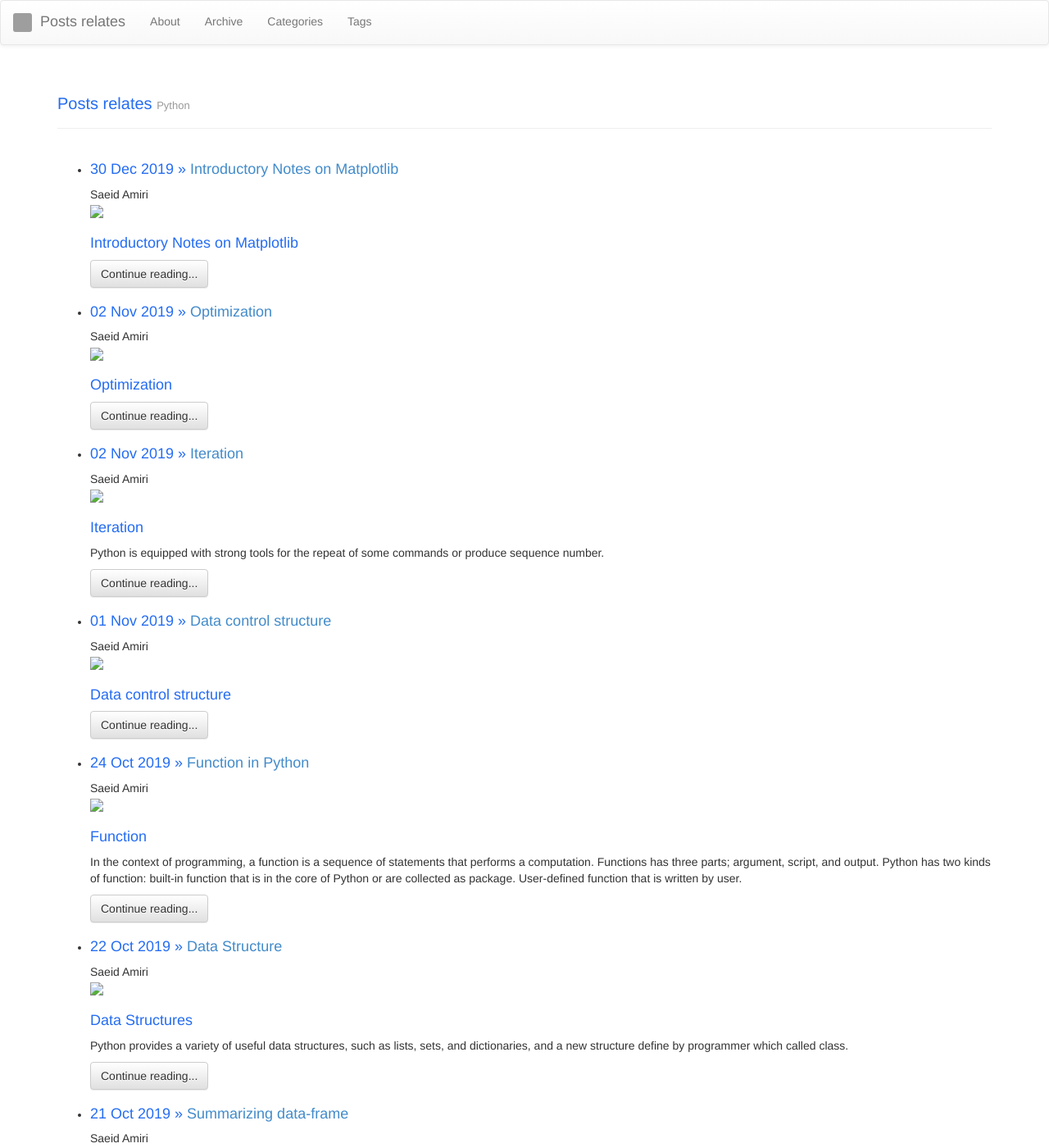
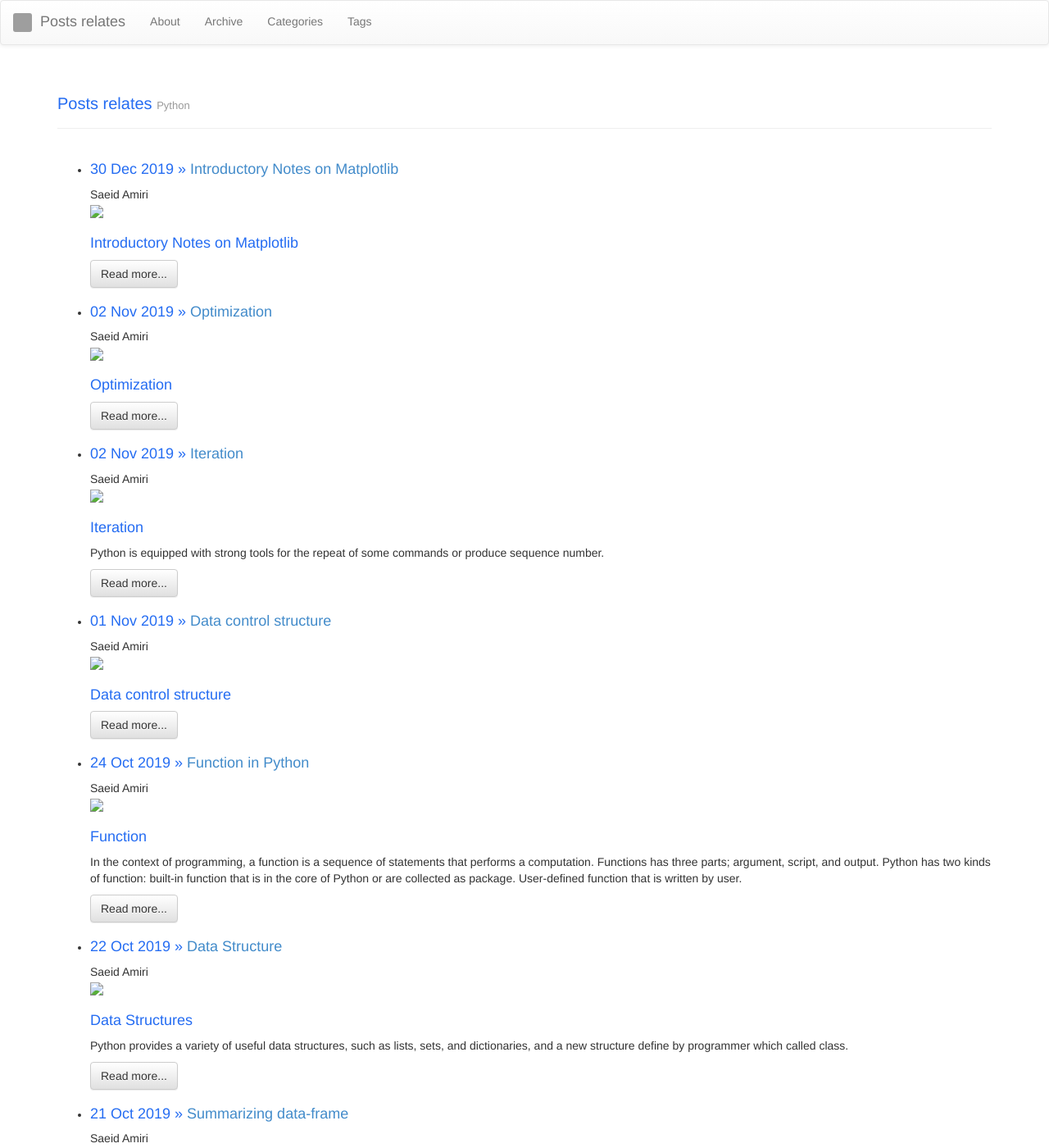
Before and after one commit to saeidamiri1/myblog, a Jekyll site: the page built from index.md, in a window 1280 px wide and 1400 px high. Shown: the whole window at 82% size. Built offline with Jekyll 4.4.1, drawn with Linux system fonts in a browser that asks for light colours; nearby versions of some CDN libraries; some of the changed text lies outside the part shown; grey boxes are pictures that could not be loaded.

Commit message:
Built on 2020-08-25

```diff
--- a/_includes/themes/bootstrap-3/default.html
+++ b/_includes/themes/bootstrap-3/default.html
@@ -87,9 +87,9 @@
     <div id="footer">
       <div class="container">
         <p>&copy; {{ site.time | date: '%Y' }} {{ site.author.name }}
-		<a href="https://www.researchgate.net/profile/Saeid_Amiri6"><img src="{{site.url}}/assets/images/researchgate.png" /></a>
-		<a href="mailto:saeid.amiri1@gmail.com"><img src="{{ site.url }}/assets/images/gmail.jpeg" /></a>
-		<a href="https://github.com/saeidamiri1"><img src="{{ site.url }}/assets/images/GitHub-Mark-64px.png" /></a>
+		<a href="https://www.researchgate.net/profile/Saeid_Amiri6"><img src="{{BASE_PATH}}/assets/images/researchgate.png" /></a>
+		<a href="mailto:saeid.amiri1@gmail.com"><img src="{{ BASE_PATH }}/assets/images/gmail.jpeg" /></a>
+		<a href="https://github.com/saeidamiri1"><img src="{{ BASE_PATH }}/assets/images/GitHub-Mark-64px.png" /></a>
            <a href="http://saeidamiri1.github.io" target="_blank">Saeid Amiri</a>
         </p>
       </div>
--- a/index.md
+++ b/index.md
@@ -19,7 +19,7 @@ tagline: Python
 
       <p>
       {{ post.excerpt }}
-      <a class="btn btn-default" href="{{ post.url | prepend: BASE_PATH }}">Continue reading...</a>
+      <a class="btn btn-default" href="{{ post.url | prepend: BASE_PATH }}"> Read more...</a>
       </p>
 
     {% endfor %}
```
